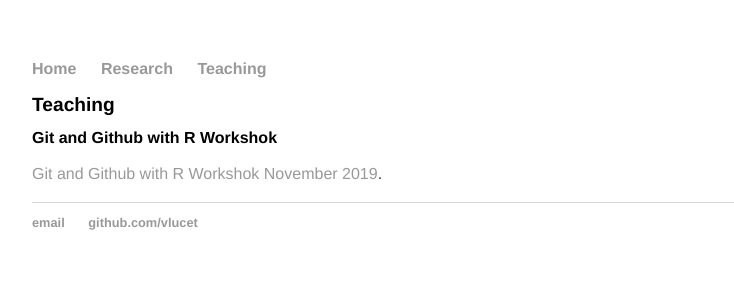
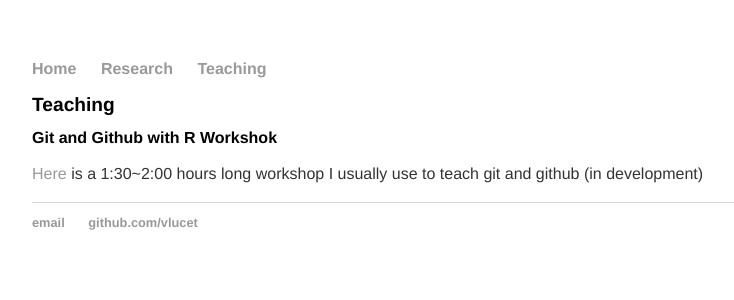
Before and after one commit to lpmi-13/vlucet.github.io, a Jekyll site: the page built from teaching/index.html, in a window 1280 px wide. Shown: the top 300 px of the page, without its empty margins (160-894 px from the left). Built offline with Jekyll 4.4.1, drawn with Linux system fonts in a browser that asks for light colours.

Commit message:
Update index.html

```diff
--- a/teaching/index.html
+++ b/teaching/index.html
@@ -6,5 +6,6 @@ title: Research interests
 <div class="blurb">
   <h1>Teaching</h1>
     <h2> Git and Github with R Workshok </h2>
-    <p>  <a href="https://vlucet.github.io/teaching/gitworkshop">Git and Github with R Workshok November 2019</a>.</p>
+    <p>  <a href="https://github.com/VLucet/git_and_github_with_r_workshop_nov2019/blob/master/README.md"> Here </a> is a 1:30~2:00
+      hours long workshop I usually use to teach git and github (in development) </p>
 </div><!-- /.blurb -->
```
